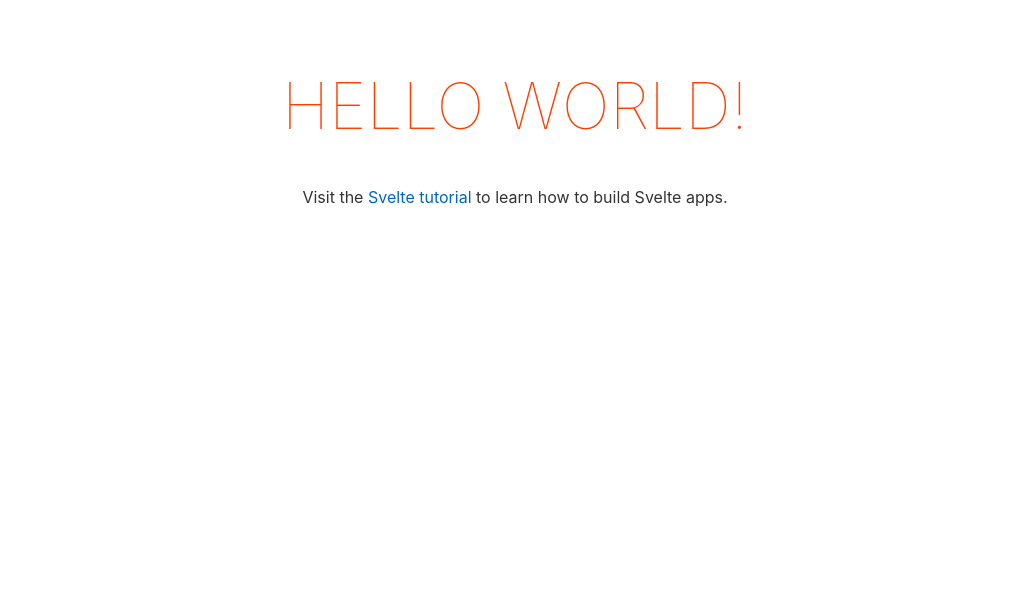
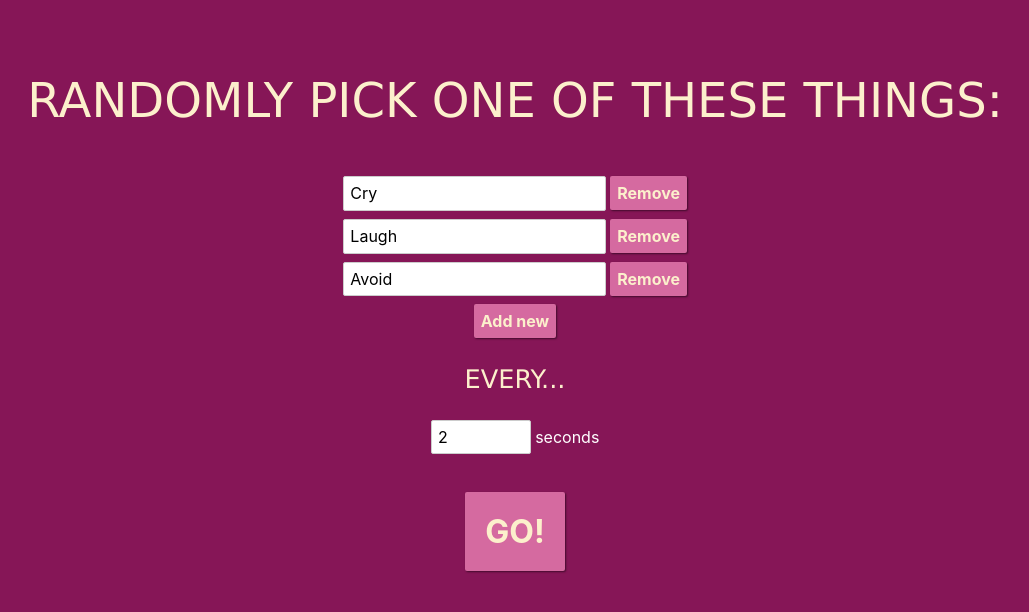
Before and after one commit to benbarnett/pick-one-every, a Svelte app: page / in a window 1280 px wide. Shown: the top 612 px of the page, without its empty margins (125-1154 px from the left). Built offline with nearby package versions, Linux system fonts and the light colour scheme.

Commit message:
Initial stab

```diff
--- a/src/App.svelte
+++ b/src/App.svelte
@@ -1,25 +1,75 @@
 <script>
-	export let name;
+	import List from './List.svelte'
+	import Frequency from './Frequency.svelte'
+
+	import Picker from './Picker.svelte';
+
+	let options = [{ text: 'Cry' }, { text: 'Laugh' }, { text: 'Avoid' }];
+	let seconds = 2;
+
+	$: texts = options.map(({text}) => text)
+
+	let mode = 'edit';
+
 </script>
 
+
 <main>
-	<h1>Hello {name}!</h1>
-	<p>Visit the <a href="https://svelte.dev/tutorial">Svelte tutorial</a> to learn how to build Svelte apps.</p>
+	{#if mode === 'edit'}
+		<h1>Randomly pick one of these things:</h1>
+
+		<List bind:options={options} />
+
+		<h2>Every...</h2>
+
+		<Frequency bind:seconds={seconds} />
+
+		<button on:click={() => mode = 'view'} class="large">GO!</button>
+	{:else}
+		<Picker options={texts} interval={seconds * 1000} />
+		<button on:click={() => mode = 'edit'}>Change options</button>
+	{/if}
 </main>
 
 <style>
+
+	:global(body) {
+		background: #861657;
+		color: white;
+	}
 	main {
 		text-align: center;
 		padding: 1em;
-		max-width: 240px;
+		/* max-width: 240px; */
 		margin: 0 auto;
 	}
 
-	h1 {
-		color: #ff3e00;
+	h1, h2 {
+		font-family:'Lucida Sans', 'Lucida Sans Regular', 'Lucida Grande', 'Lucida Sans Unicode', Geneva, Verdana, sans-serif;
+		color: #FCF0CC;
 		text-transform: uppercase;
-		font-size: 4em;
-		font-weight: 100;
+		font-size: 3em;
+		font-weight: 300;
+		margin: 1em 0 1em;
+	}
+
+	h2 {
+		font-size: 1.6em;
+	}
+
+	:global(button) {
+		margin: 30px;
+		padding: 20px;
+		font-size: 1em;
+		color: #FCF0CC;
+		background-color: #D56AA0;
+		font-weight: bold;
+		border: none;
+		box-shadow: 1px 1px 2px rgba(0,0,0,.5);
+	}
+
+	button.large {
+		font-size: 2em;
 	}
 
 	@media (min-width: 640px) {
--- /dev/null
+++ b/src/Frequency.svelte
@@ -0,0 +1,15 @@
+<script>
+    export let seconds;
+</script>
+
+<div>
+    <input
+        placeholder="What needs to be done?"
+        bind:value={seconds}
+    >
+    seconds
+</div>
+
+<style>
+    input { max-width: 100px; }
+</style>
--- /dev/null
+++ b/src/List.svelte
@@ -0,0 +1,33 @@
+<script>
+	export let options;
+
+	function add() {
+		options = options.concat({ text: '' });
+	}
+
+    function remove(i) {
+        options = options.filter((_, index) => i !== index)
+    }
+</script>
+
+{#each options as option, i}
+	<div>
+		<input
+			placeholder="What needs to be done?"
+			bind:value={option.text}
+		>
+        <button on:click={() => {remove(i)}}>Remove</button>
+	</div>
+{/each}
+
+<button on:click={add}>
+	Add new
+</button>
+
+<style>
+    button {
+        font-size: 1em;
+        margin: 0;
+        padding: 7px;
+    }
+</style>
--- /dev/null
+++ b/src/Picker.svelte
@@ -0,0 +1,111 @@
+<script>
+    import { onDestroy } from 'svelte';
+
+    export let options = [];
+    export let interval = 1000;
+
+    let elapsed = 0;
+
+    let last_time = window.performance.now();
+	let frame;
+
+    let pickedItem = newBallsPlease();
+
+    function newBallsPlease() {
+        return options[Math.floor(Math.random()*options.length)];
+    }
+
+	(function update() {
+		frame = requestAnimationFrame(update);
+
+		const time = window.performance.now();
+
+		elapsed += Math.min(
+			time - last_time,
+			interval - elapsed
+		);
+
+        if (elapsed >= interval) {
+            pickedItem = newBallsPlease();
+            elapsed = 0;
+        }
+
+		last_time = time;
+	}());
+
+	onDestroy(() => {
+		cancelAnimationFrame(frame);
+	});
+</script>
+
+<article>
+    <label>
+        <progress value="{elapsed / interval}" class="html5"></progress>
+    </label>
+
+    <h3>{pickedItem}</h3>
+</article>
+
+<style>
+    article {
+        display: grid;
+        height: 80vh;
+        grid-template-rows: auto 100%;
+        max-width: 90%;
+        margin: 0 auto;
+    }
+
+    h3 {
+		color: #FCF0CC;
+		text-transform: uppercase;
+		font-size: 10vh;
+		font-weight: 100;
+        align-self: center;
+        overflow-wrap: break-word;
+        width: 100%;
+        word-break: break-all;
+    }
+
+    progress {
+        appearance: none;
+        width: 100%;
+        /* background-color: orange; */
+        border-radius: 3px;
+        box-shadow: 0 2px 3px rgba(0,0,0,.5) inset;
+        /* color: blue; */
+    }
+
+    progress[value]::-webkit-progress-bar {
+        background-color: whiteSmoke;
+        border-radius: 3px;
+        box-shadow: 0 2px 3px rgba(0,0,0,.5) inset;
+    }
+
+    progress[value]::-webkit-progress-value {
+    position: relative;
+
+    background-size: 35px 20px, 100% 100%, 100% 100%;
+    border-radius:3px;
+
+    /* Let's animate this */
+    animation: animate-stripes 5s linear infinite;
+    }
+
+    @keyframes animate-stripes { 100% { background-position: -100px 0; } }
+
+    ::-webkit-progress-value {
+    /* Gradient background with Stripes */
+    background-image:
+    -webkit-linear-gradient( 135deg,
+                            transparent,
+                            transparent 33%,
+                            rgba(0,0,0,.1) 33%,
+                            rgba(0,0,0,.1) 66%,
+                            transparent 66%),
+        -webkit-linear-gradient( top,
+                                rgba(255, 255, 255, .25),
+                                rgba(0,0,0,.2)),
+        -webkit-linear-gradient( left, #D56AA0, #A64253);
+    }
+
+</style>
--- a/src/main.js
+++ b/src/main.js
@@ -2,9 +2,6 @@ import App from './App.svelte';
 
 const app = new App({
 	target: document.body,
-	props: {
-		name: 'world'
-	}
 });
 
 export default app;
```
